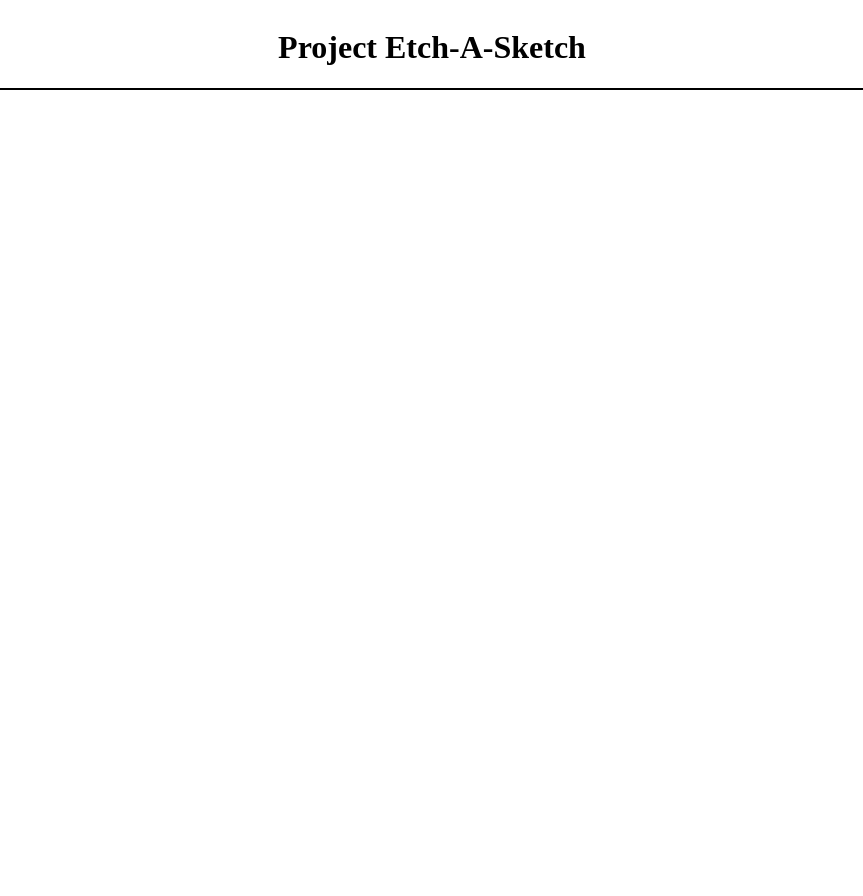
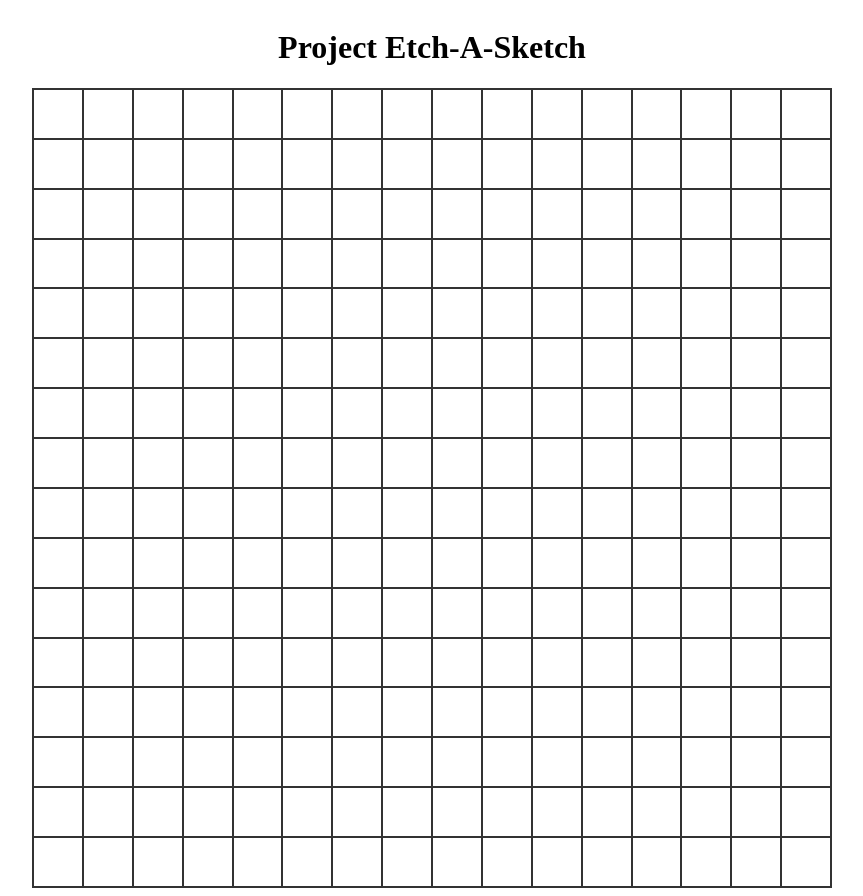
Before and after one commit to valdasko/Etch-A-Sketch, a plain HTML site: page index.html in a window 1280 px wide. Shown: the whole page, without its empty margins (208-1071 px from the left). Before the commit the page ends 800 px from the top, so only its background shows below. Drawn offline with Linux system fonts and the light colour scheme.

Commit message:
made grid and hover effect

```diff
--- a/index.html
+++ b/index.html
@@ -11,8 +11,8 @@
       rel="icon"
       type="image/x-icon"
     />
+    <script src="script.js" defer></script>
     <link rel="stylesheet" href="style.css" />
-    <script src="script.js" defer></script>
   </head>
   <body>
     <div id="wrapper">
--- a/script.js
+++ b/script.js
@@ -1,2 +1,20 @@
 'use strict';
 console.log('script.js');
+
+// Nusitaikymai
+const sketchArea = document.getElementById('container');
+
+function makeGrid(cols, rows) {
+  sketchArea.style.setProperty('--grid-cols', cols);
+  sketchArea.style.setProperty('--grid-rows', rows);
+  for (let i = 0; i < cols * rows; i++) {
+    let square = document.createElement('div');
+    square.classList.add('oneGridSquare');
+    sketchArea.append(square);
+    square.addEventListener('mouseover', function colorSquare() {
+      square.style.background = '#333';
+    });
+  }
+}
+
+makeGrid(16, 16);
--- a/style.css
+++ b/style.css
@@ -7,9 +7,13 @@
   place-items: center;
 }
 #container {
-  width: 60rem;
-  border: 1px solid black;
+  width: 50rem;
+  height: 50rem;
+  border: 1px solid #333;
   display: grid;
   grid-template-rows: repeat(var(--grid-rows),1fr);
   grid-template-columns: repeat(var(--grid-cols), 1fr);
 }
+.oneGridSquare {
+  border: 1px solid #333;
+}
```
